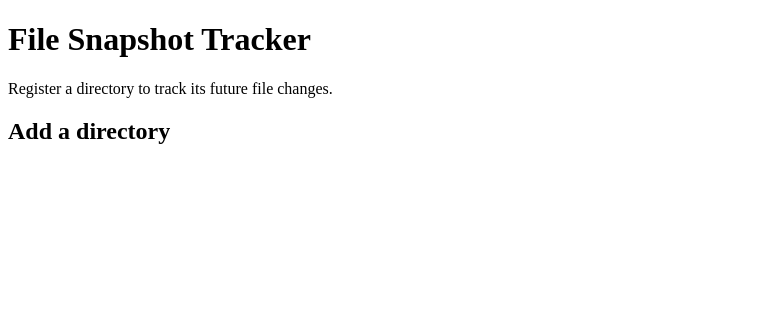
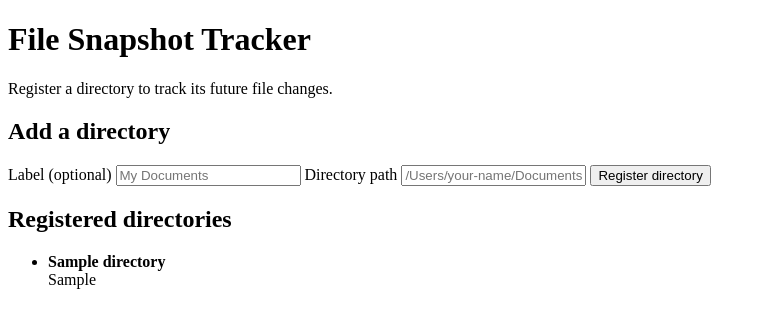
Before and after one commit to nmsngh/File-Snapshot-Tracker, a Flask app: page / in a window 1280 px wide. Shown: the top 328 px of the page, without its empty margins (0-766 px from the left). Run offline with Flask 3, Linux system fonts and the light colour scheme; tables that the repository leaves empty hold one stand-in row (values such as "Sample post").

Commit message:
index.html

```diff
--- a/templates/index.html
+++ b/templates/index.html
@@ -15,5 +15,30 @@
     {% endwith %}
 
     <h2>Add a directory</h2>
+    <form action="/directories" method="post">
+    <label for="label">Label (optional)</label>
+    <input id="label" name="label" type="text" placeholder="My Documents">
+
+    <label for="path">Directory path</label>
+    <input id="path" name="path" type="text"
+           placeholder="/Users/your-name/Documents" required>
+
+    <button type="submit">Register directory</button>
+</form>
+
+<h2>Registered directories</h2>
+
+{% if directories %}
+    <ul>
+        {% for directory in directories %}
+            <li>
+                <strong>{{ directory["label"] or "Untitled directory" }}</strong><br>
+                {{ directory["path"] }}
+            </li>
+        {% endfor %}
+    </ul>
+{% else %}
+    <p>No directories registered yet.</p>
+{% endif %}
 </body>
 </html>
```
